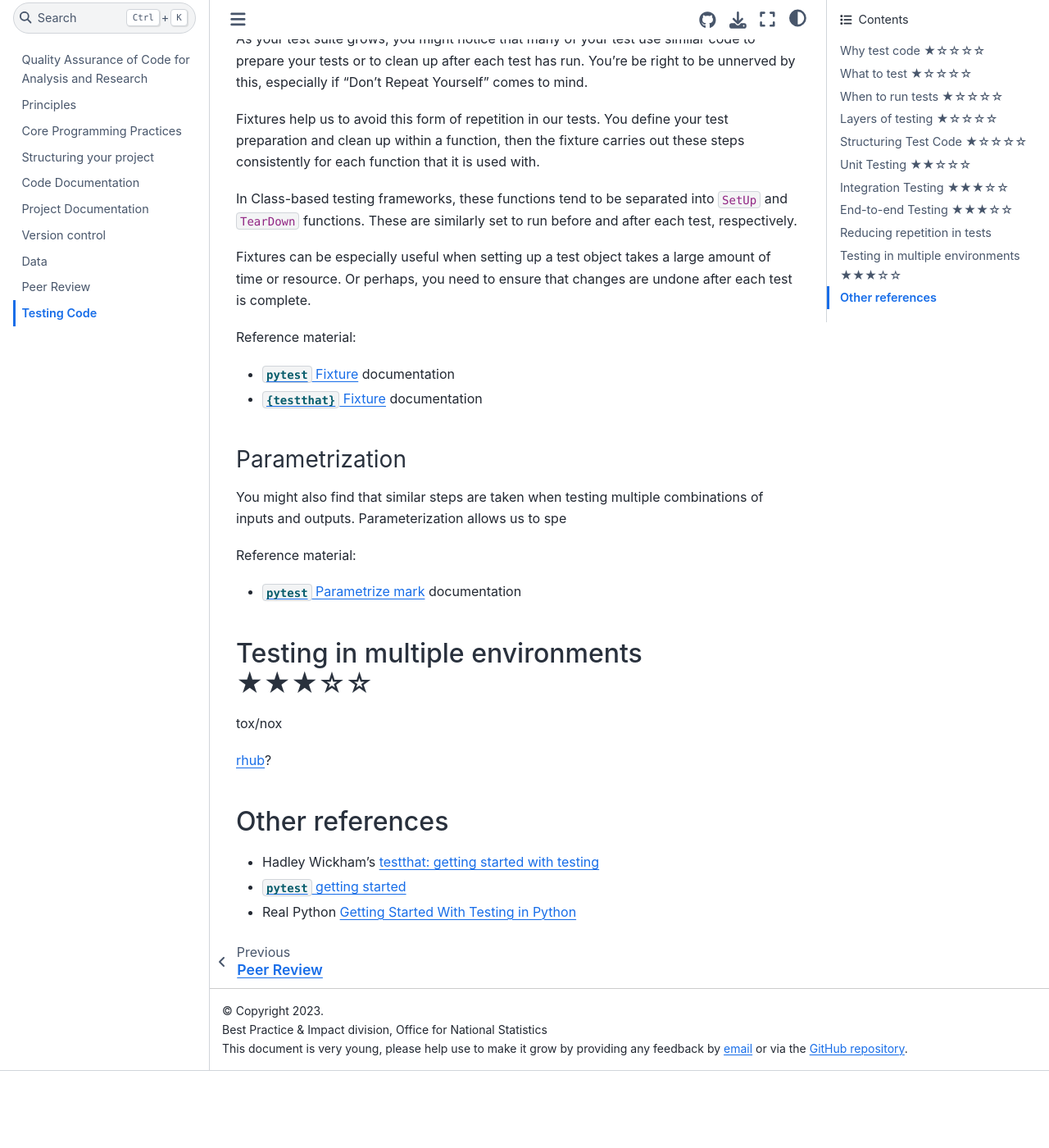
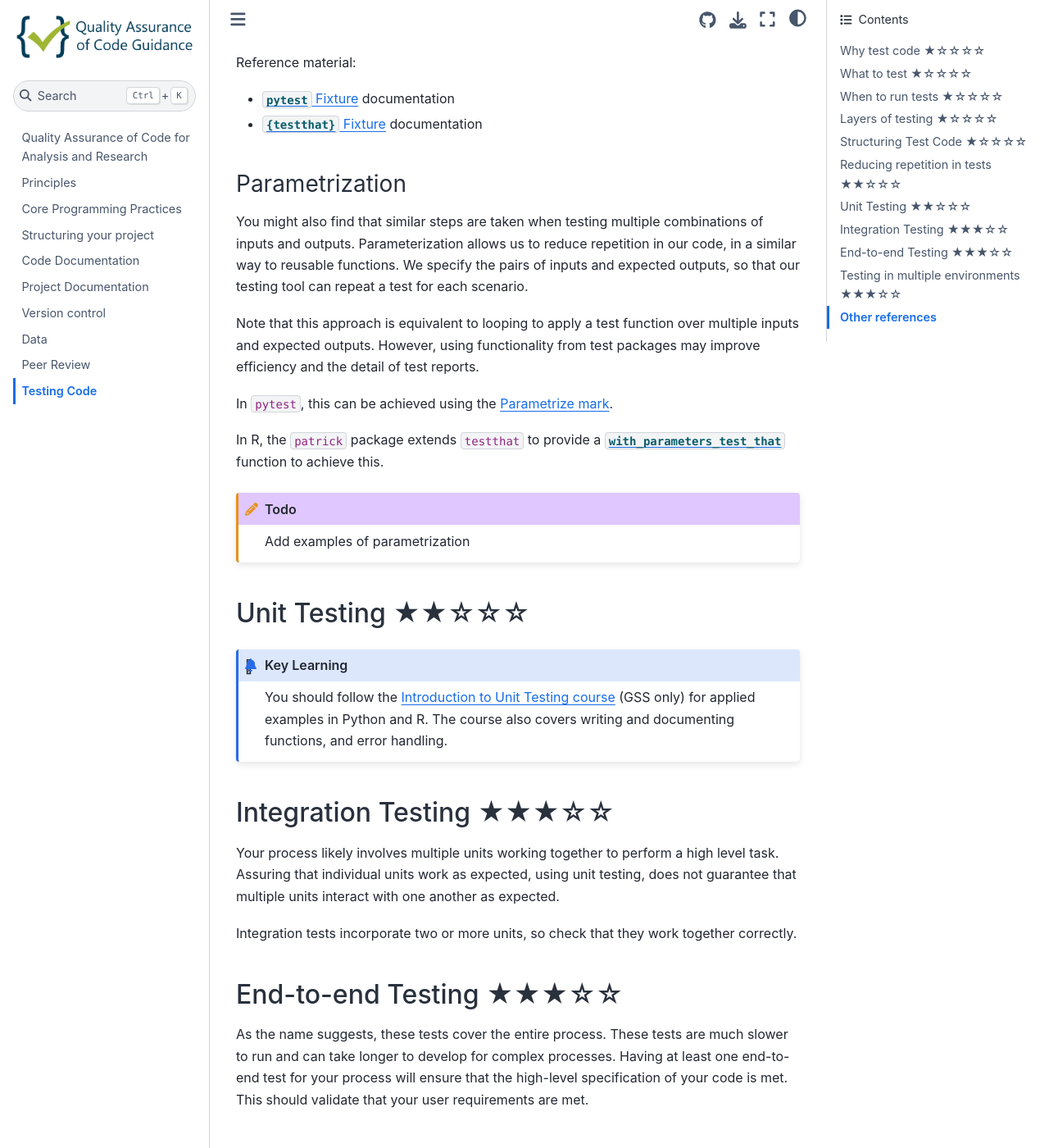
Before and after one commit to best-practice-and-impact/qa-of-code-guidance, a Jupyter Book: the page built from book/testing_code.md, in a window 1280 px wide and 1400 px high, scrolled down 4757 px. Shown: the whole window at 82% size. Built offline with Jupyter Book 1.0.4 settings and Sphinx 7.4.7 and the Sphinx Book theme 1.1.4, drawn with Linux system fonts in a browser that asks for light colours; before the commit the page ends 6063 px from its top, so only the background shows below that; some of the changed text lies outside the part shown.

Commit message:
Add references for testthat in testing

````diff
--- a/book/testing_code.md
+++ b/book/testing_code.md
@@ -151,6 +151,50 @@ Lots of content needed below
 
 ```
 
+
+## Reducing repetition in tests ★★☆☆☆
+
+Repetitive test code violates the "Don't repeat yourself" rule.
+Code is much easier to maintain when it is reusable and is only implemented once.
+
+
+### Fixtures
+
+As your test suite grows, you might notice that many of your test use similar code to prepare your tests or to clean up after each test has run.
+You're be right to be unnerved by this, especially if "Don't Repeat Yourself" comes to mind.
+
+Fixtures help us to avoid this form of repetition in our tests.
+You define your test preparation and clean up within a function, then the fixture carries out these steps consistently for each function that it is used with.
+
+In Class-based testing frameworks, these functions tend to be separated into `SetUp` and `TearDown` functions.
+These are similarly set to run before and after each test, respectively.
+
+Fixtures can be especially useful when setting up a test object takes a large amount of time or resource.
+Or perhaps, you need to ensure that changes are undone after each test is complete.
+
+Reference material:
+* [`pytest` Fixture](https://docs.pytest.org/en/stable/fixture.html) documentation
+* [`{testthat}` Fixture](https://testthat.r-lib.org/articles/test-fixtures.html) documentation
+
+
+### Parametrization
+
+You might also find that similar steps are taken when testing multiple combinations of inputs and outputs.
+Parameterization allows us to reduce repetition in our code, in a similar way to reusable functions.
+We specify the pairs of inputs and expected outputs, so that our testing tool can repeat a test for each scenario.
+
+Note that this approach is equivalent to looping to apply a test function over multiple inputs and expected outputs.
+However, using functionality from test packages may improve efficiency and the detail of test reports.
+
+In `pytest`, this can be achieved using the [Parametrize mark](https://docs.pytest.org/en/stable/parametrize.html).
+
+In R, the `patrick` package extends `testthat` to provide a [`with_parameters_test_that`](https://rdrr.io/cran/patrick/man/with_parameters_test_that.html) function to achieve this.
+
+```{todo}
+Add examples of parametrization
+```
+
+
 ## Unit Testing ★★☆☆☆
 
 
@@ -177,40 +221,18 @@ The course also covers writing and documenting functions, and error handling.
 
 ## Integration Testing ★★★☆☆
 
+Your process likely involves multiple units working together to perform a high level task.
+Assuring that individual units work as expected, using unit testing, does not guarantee that multiple units interact with one another as expected.
+
+Integration tests incorporate two or more units, so check that they work together correctly.
+
 
 ## End-to-end Testing ★★★☆☆
 
-
-## Reducing repetition in tests
-
-### Fixtures
-
-As your test suite grows, you might notice that many of your test use similar code to prepare your tests or to clean up after each test has run.
-You're be right to be unnerved by this, especially if "Don't Repeat Yourself" comes to mind.
-
-Fixtures help us to avoid this form of repetition in our tests.
-You define your test preparation and clean up within a function, then the fixture carries out these steps consistently for each function that it is used with.
-
-In Class-based testing frameworks, these functions tend to be separated into `SetUp` and `TearDown` functions.
-These are similarly set to run before and after each test, respectively.
-
-Fixtures can be especially useful when setting up a test object takes a large amount of time or resource.
-Or perhaps, you need to ensure that changes are undone after each test is complete.
-
-Reference material:
-* [`pytest` Fixture](https://docs.pytest.org/en/stable/fixture.html) documentation
-* [`{testthat}` Fixture](https://testthat.r-lib.org/articles/test-fixtures.html) documentation
-
-
-### Parametrization
-
-You might also find that similar steps are taken when testing multiple combinations of inputs and outputs.
-Parameterization allows us to spe
-
-
-
-Reference material:
-* [`pytest` Parametrize mark](https://docs.pytest.org/en/stable/parametrize.html) documentation
+As the name suggests, these tests cover the entire process.
+These tests are much slower to run and can take longer to develop for complex processes.
+Having at least one end-to-end test for your process will ensure that the high-level specification of your code is met.
+This should validate that your user requirements are met.
 
 
 ## Testing in multiple environments ★★★☆☆
````
